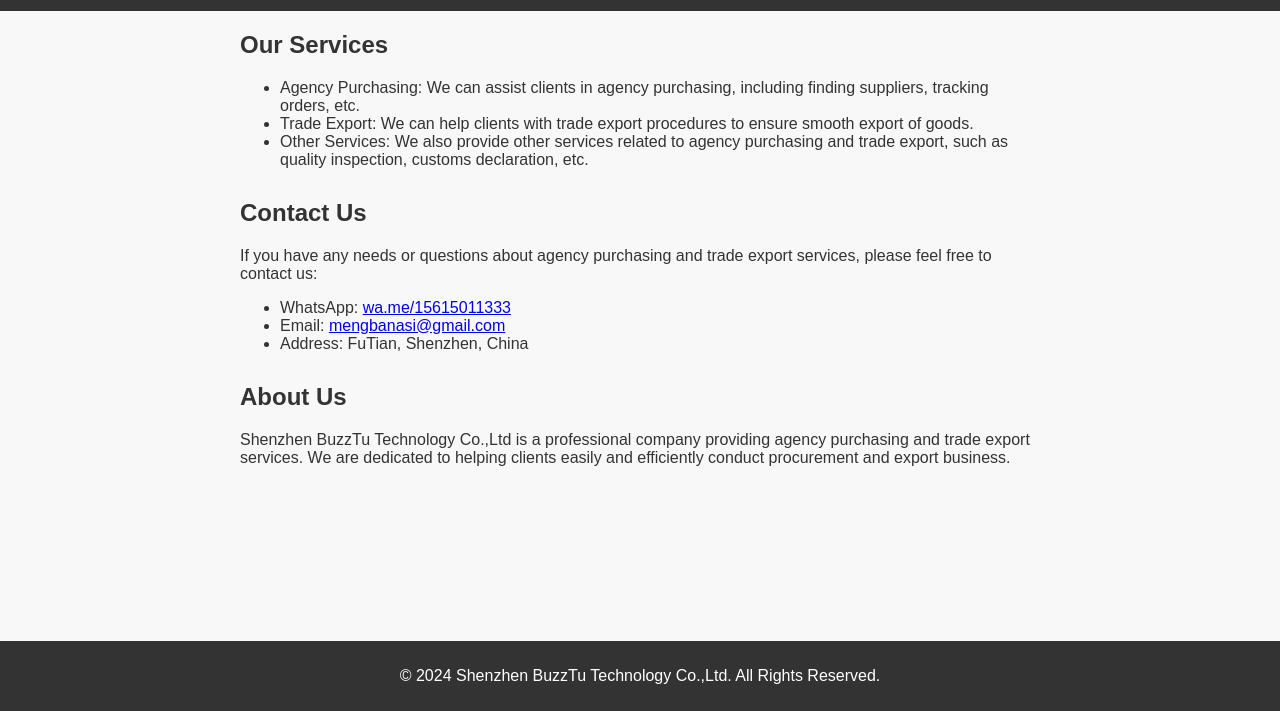
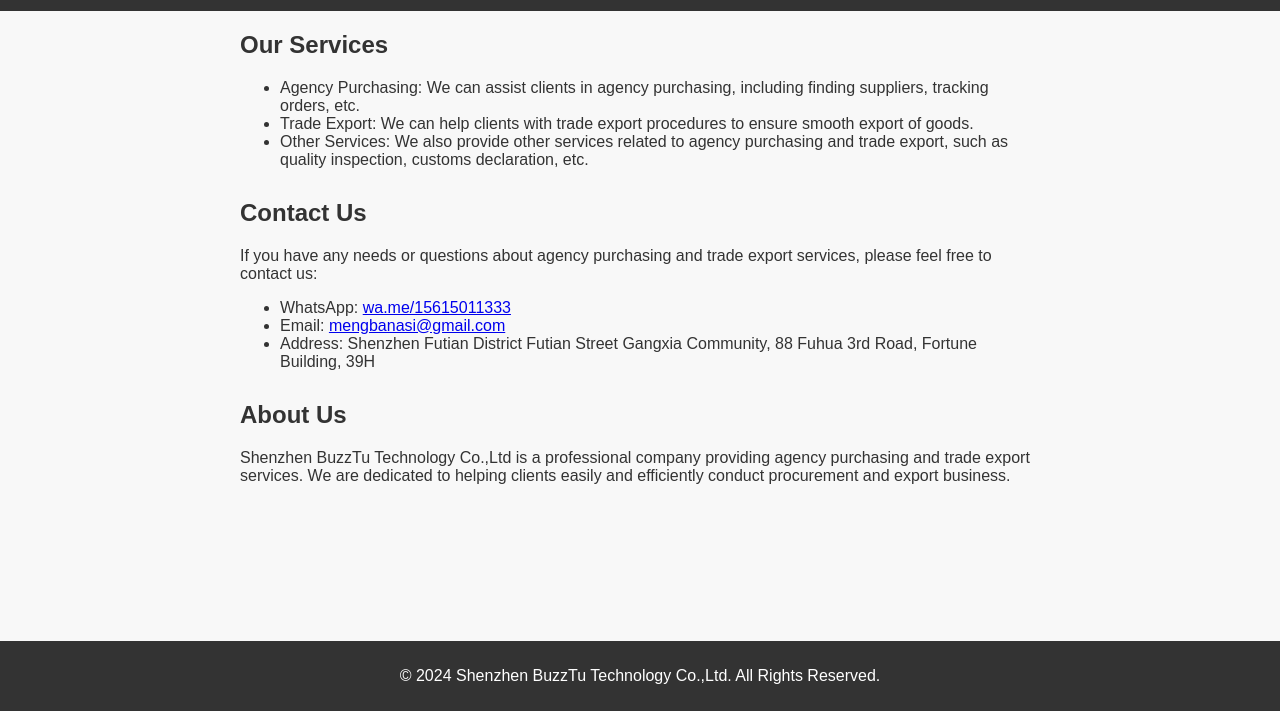
Before and after one commit to BuzzTu/BuzzTu.github.io, a plain HTML site: page index.html in a window 1280 px wide. Shown: the part 89-800 px from the top of the page. Drawn offline with Linux system fonts and the light colour scheme.

Commit message:
Update index.html
update 3011

```diff
--- a/index.html
+++ b/index.html
@@ -166,7 +166,7 @@
             <ul>
                 <li>WhatsApp: <a href="https://wa.me/15615011333" target="_blank">wa.me/15615011333</a></li>
                 <li>Email: <a href="mailto:mengbanasi@gmail.com">mengbanasi@gmail.com</a></li>
-                <li>Address: FuTian, Shenzhen, China</li>
+                <li>Address: Shenzhen Futian District Futian Street Gangxia Community, 88 Fuhua 3rd Road, Fortune Building, 39H</li>
             </ul>
         </section>
         <section id="about">
```
